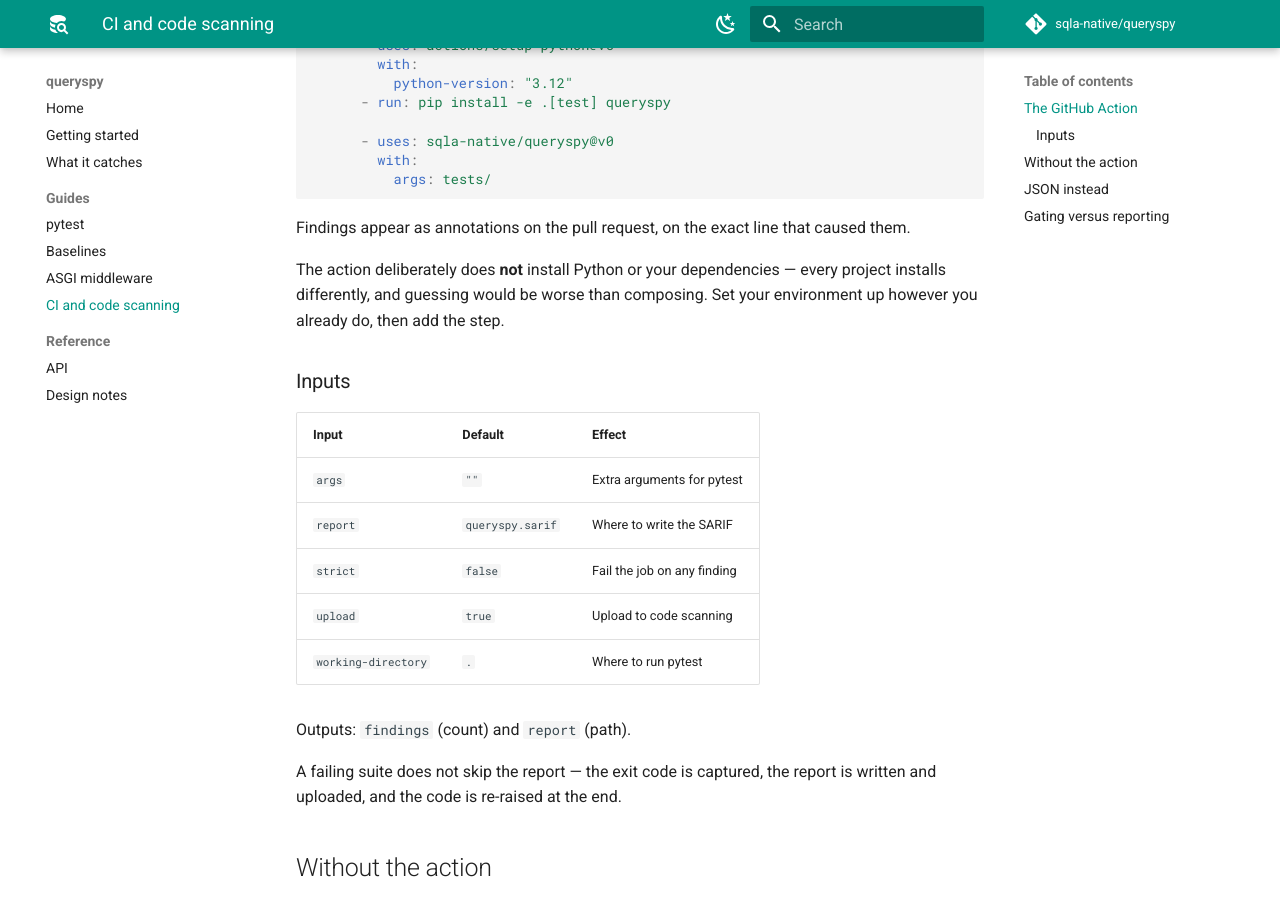
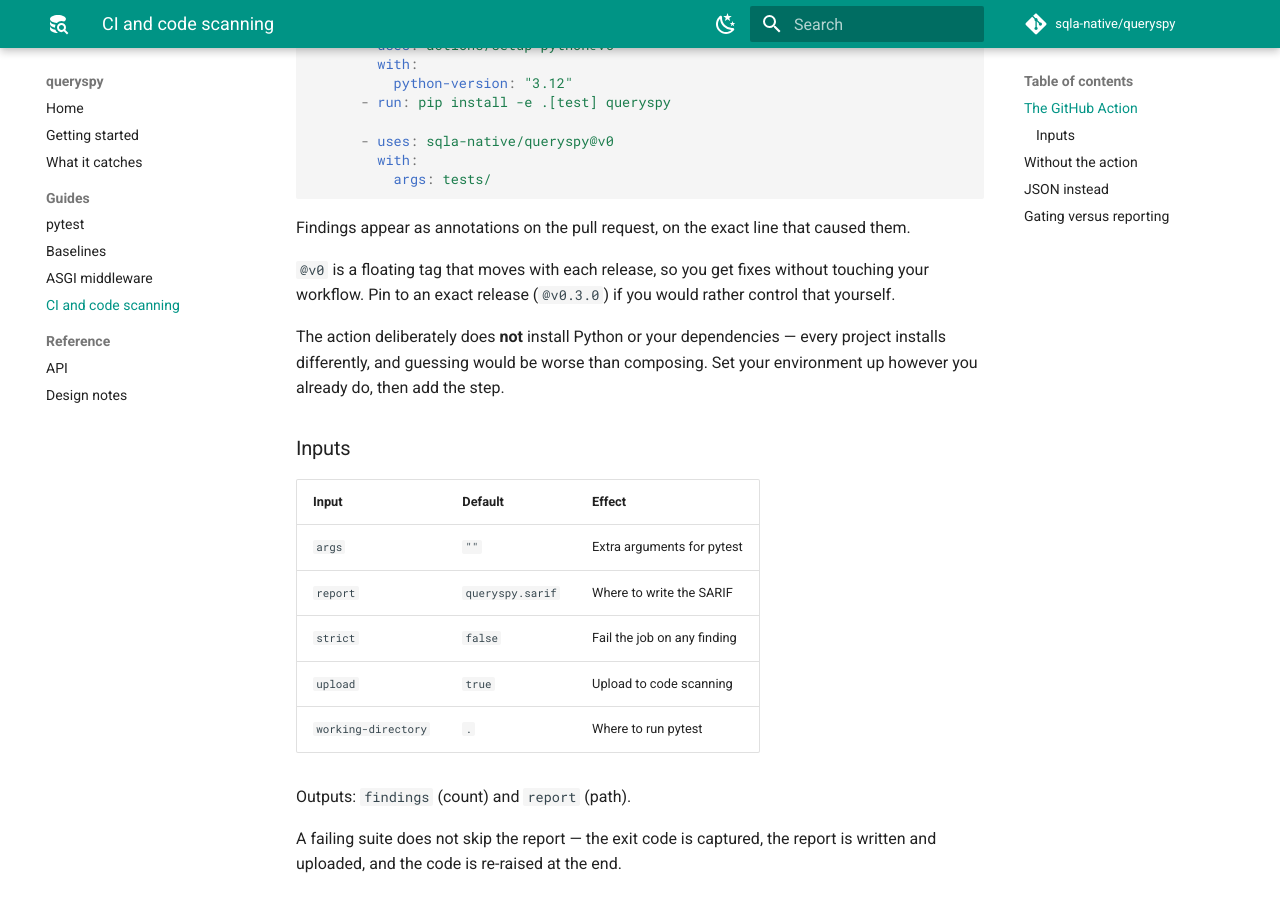
Before and after one commit to sqla-native/queryspy, an MkDocs documentation site: the page built from docs/ci.md, in a window 1280 px wide and 900 px high, scrolled down 376 px. Built offline with MkDocs 1.6.1 and Material for MkDocs 9.7.7, drawn with Linux system fonts in a browser that asks for light colours; comment, search, counter and statistics services are not loaded.

Commit message:
Keep the floating v0 tag moving so the documented Action ref works (#5)
README, docs/index.md, docs/ci.md and action.yml all tell people to use
sqla-native/queryspy@v0. No v0 tag existed, so that snippet - the first thing a
CI user copies - failed with 'Unable to resolve action'.

Tagged v0 at v0.3.0 by hand, and added a release step that moves it on every
publish. A manually maintained major tag goes stale on the first release nobody
remembers to update it for, and the failure is silent until someone tries the
documented example.

Needs contents: write on the release job, scoped to that one step.

```diff
--- a/docs/ci.md
+++ b/docs/ci.md
@@ -24,6 +24,10 @@ jobs:
 
 Findings appear as annotations on the pull request, on the exact line that
 caused them.
+
+`@v0` is a floating tag that moves with each release, so you get fixes without
+touching your workflow. Pin to an exact release (`@v0.3.0`) if you would rather
+control that yourself.
 
 The action deliberately does **not** install Python or your dependencies —
 every project installs differently, and guessing would be worse than composing.
```
Also changed, not shown: 1 other file.
